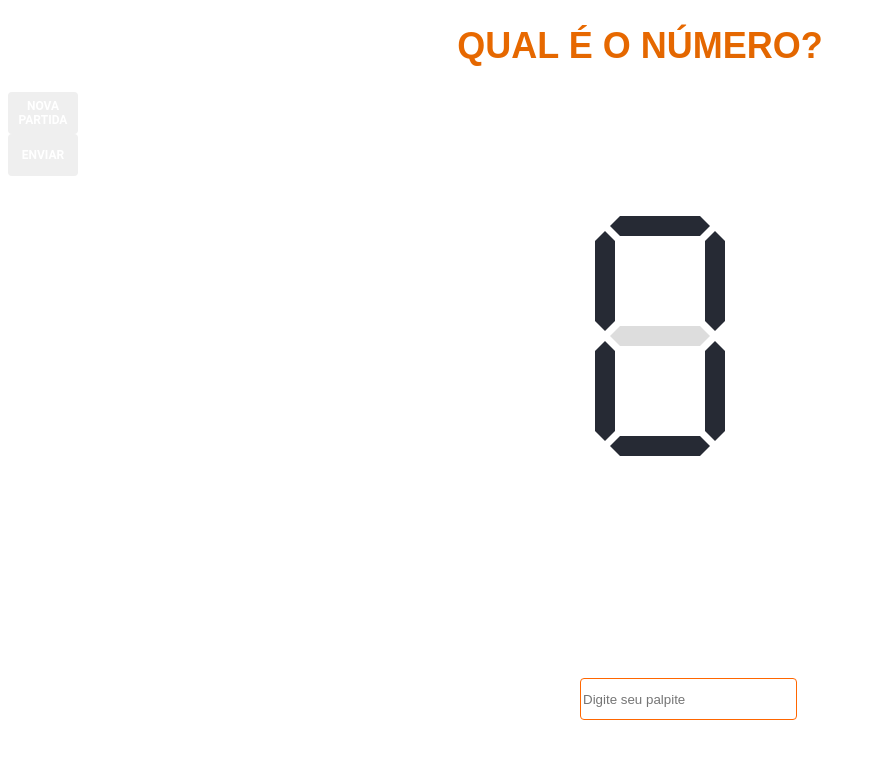
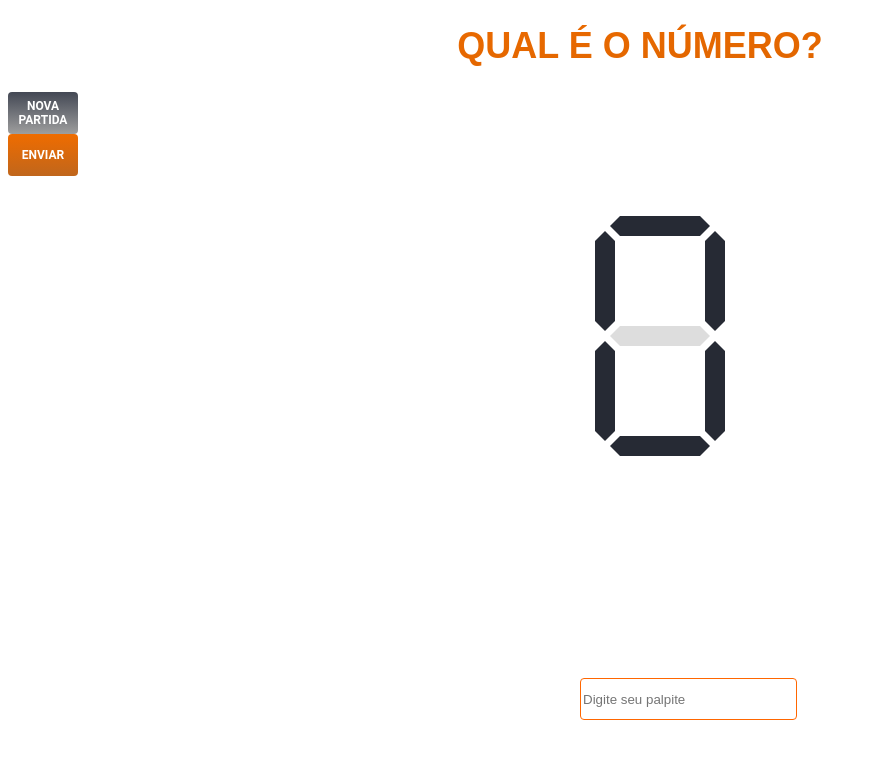
Before and after one commit to Matheusifz/StudioSolTeste, a React app: page / in a window 1280 px wide. Shown: the top 758 px of the page, without its empty margins (0-876 px from the left). Built offline with nearby package versions, Linux system fonts and the light colour scheme; no server answers.

Commit message:
feat: change button color

```diff
--- a/src/app.tsx
+++ b/src/app.tsx
@@ -45,8 +45,16 @@ const App = () => {
         value={String(userInputValue) ?? ""}
         onChange={setUserInputValue}
       />
-      <Button text="NOVA PARTIDA" onClick={startGame} />
-      <Button text="ENVIAR" onClick={checkResult} />
+      <Button
+        color="linear-gradient(180deg, #434854 0%, #9E9E9E 100%);"
+        text="NOVA PARTIDA"
+        onClick={startGame}
+      />
+      <Button
+        color="linear-gradient(180deg, #EF6C00 0%, #C0661C 100%);"
+        text="ENVIAR"
+        onClick={checkResult}
+      />
       <h2>{gameResult}</h2>
       <NumberContainer numbers={digits} />
     </>
```
